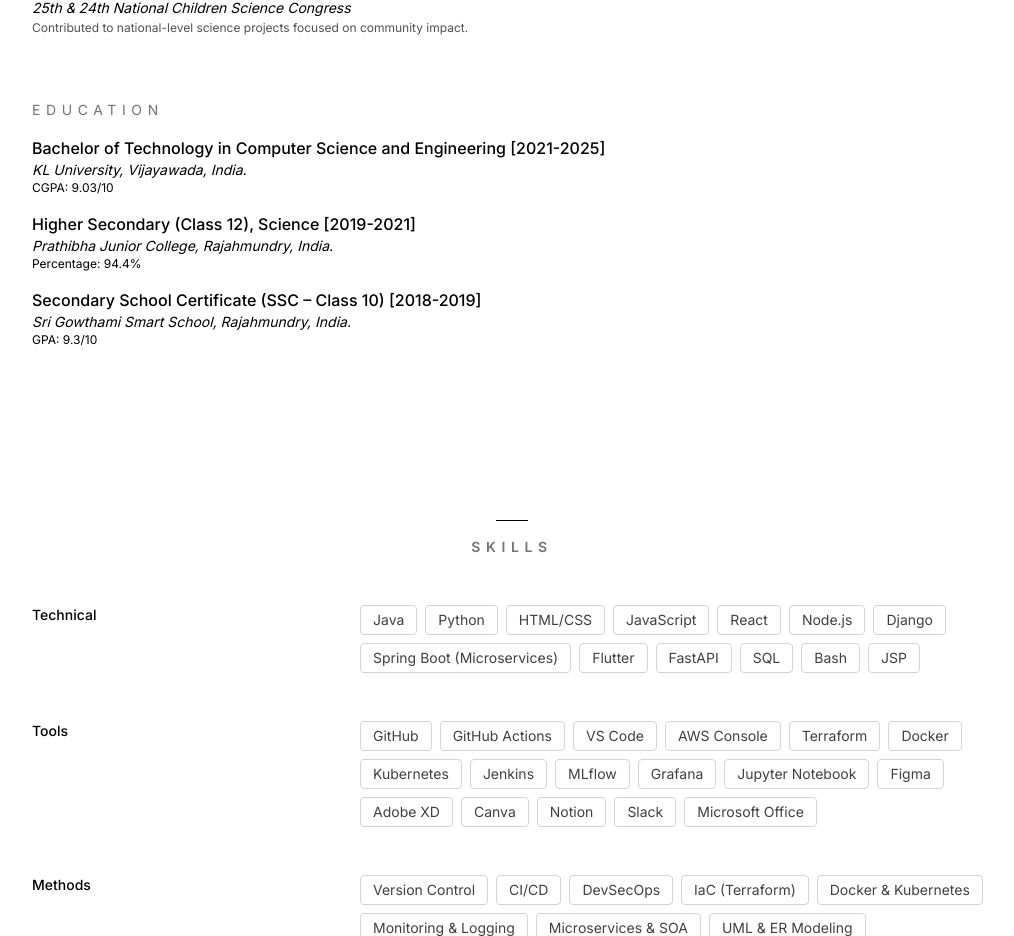
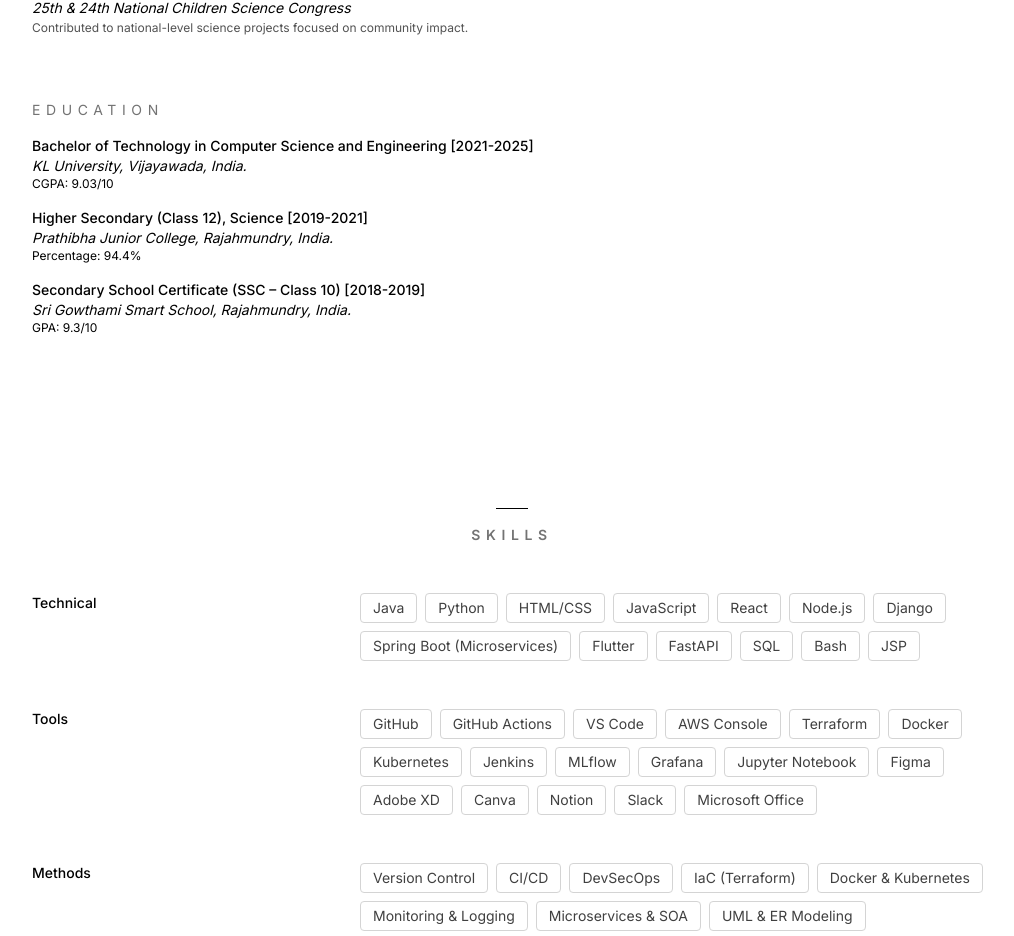
Before and after one commit to y-a-s-h-9/yashashvi, a React (Vite) app: page / in a window 1280 px wide. Shown: the part 1533-2469 px from the top of the page, without its empty margins (128-1142 px from the left). Built offline with nearby package versions, Linux system fonts and the light colour scheme.

Commit message:
Update site

```diff
--- a/index.html
+++ b/index.html
@@ -5,20 +5,15 @@
     <meta name="viewport" content="width=device-width, initial-scale=1.0" />
 <title>Yashashvi B</title>
 <link rel="icon" type="image/png" href="/logo.png" />
-   <meta name="keywords" content="software engineer, system architect, distributed systems, scalable solutions, full-stack developer, tech innovation" />
-    <meta name="author" content="Yashashvi B" />
+
+<meta name="author" content="Yashashvi B" />
 
     <!-- Open Graph / Facebook -->
     <meta property="og:type" content="website" />
-    <meta property="og:url" content="https://alexchen.dev/" />
+
     <meta property="og:title" content="Yashashvi B - Software Engineer & System Architect" />
-    <meta property="og:description" content="Software Engineer specializing in distributed systems, scalable architecture, and innovative solutions. Building the future of technology." />
 
     <!-- Twitter -->
-    <meta property="twitter:card" content="summary_large_image" />
-    <meta property="twitter:url" content="https://alexchen.dev/" />
-    <meta property="twitter:title" content="Yashashvi B - Software Engineer & System Architect" />
-    <meta property="twitter:description" content="Software Engineer specializing in distributed systems, scalable architecture, and innovative solutions. Building the future of technology." />
 
     <link rel="preconnect" href="https://fonts.googleapis.com">
     <link rel="preconnect" href="https://fonts.gstatic.com" crossorigin>
--- a/src/components/ScrollablePortfolio.tsx
+++ b/src/components/ScrollablePortfolio.tsx
@@ -584,7 +584,7 @@
       </div>
       <div className="space-y-4">
         <div className="group">
-          <div className={`text-base font-medium ${isDarkMode ? 'group-hover:text-white' : 'group-hover:text-black'}`}>
+          <div className={`text-sm font-medium ${isDarkMode ? 'group-hover:text-white' : 'group-hover:text-black'}`}>
             Bachelor of Technology in Computer Science and Engineering [2021-2025]
           </div>
           <div className={`text-sm italic ${isDarkMode ? 'text-white' : 'text-black'}`}>
@@ -595,7 +595,7 @@
           </div>
         </div>
         <div className="group">
-          <div className={`text-base font-medium ${isDarkMode ? 'group-hover:text-white' : 'group-hover:text-black'}`}>
+          <div className={`text-sm font-medium ${isDarkMode ? 'group-hover:text-white' : 'group-hover:text-black'}`}>
             Higher Secondary (Class 12), Science  [2019-2021]
           </div>
           <div className={`text-sm italic ${isDarkMode ? 'text-white' : 'text-black'}`}>
@@ -606,7 +606,7 @@
           </div>
         </div>
         <div className="group">
-          <div className={`text-base font-medium ${isDarkMode ? 'group-hover:text-white' : 'group-hover:text-black'}`}>
+          <div className={`text-sm font-medium ${isDarkMode ? 'group-hover:text-white' : 'group-hover:text-black'}`}>
             Secondary School Certificate (SSC – Class 10)  [2018-2019]
           </div>
           <div className={`text-sm italic ${isDarkMode ? 'text-white' : 'text-black'}`}>
```
